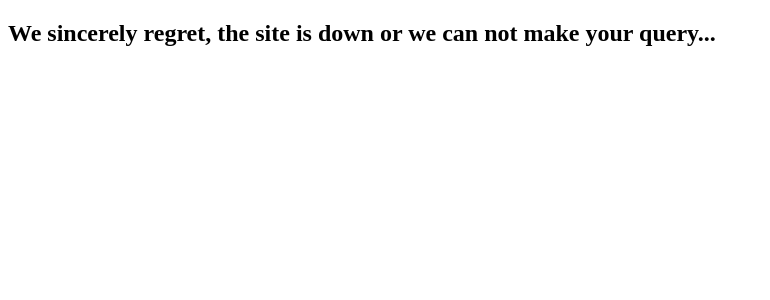
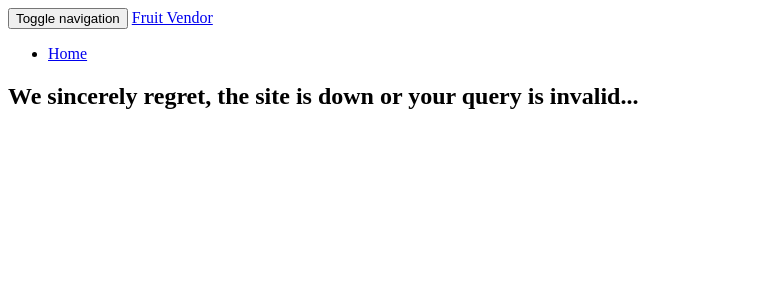
Before and after one commit to Timoh97/FruitVending, a Flask app: template app/templates/error.html in a window 1280 px wide. Shown: the top 300 px of the page, without its empty margins (0-770 px from the left). Run offline with Flask 2, Linux system fonts and the light colour scheme; the template is opened without the code that fills it, so the values that code supplies are empty; some libraries are stand-ins or nearby versions.

Commit message:
set navbar in fruit vendor

```diff
--- a/app/main/views.py
+++ b/app/main/views.py
@@ -3,6 +3,6 @@
 
 @main.route('/')
 def index():
-    title=''
-    subject='applicationdevelopment'
-    return render_template("index.html",name=title,subject=subject)
+    title='OnlineFruits'
+    subject='application development'
+    return render_template("index.html")
--- a/app/templates/base.html
+++ b/app/templates/base.html
@@ -1,5 +1,23 @@
 {% extends 'bootstrap/base.html'%}
-{%block navbar%}
-{%endblock%}
-{%block content%}
-{%endblock%}
+<!DOCTYPE html>
+<html>
+    <head>
+        <meta charset="utf-8">
+        {% if title %}
+        <title> {{ title }}</title>
+        {% else %}
+        <title> Fruit Vendor </title>
+        {% endif %}
+    </head>
+    <body>
+        <!-- Navbar block  -->
+        {% block navbar %}
+        {% include 'navbar.html' %}
+        {% endblock %}
+        <!-- Content block -->
+
+        {% block content %}
+
+        {% endblock%}
+    </body>
+</html>
--- a/app/templates/error.html
+++ b/app/templates/error.html
@@ -2,6 +2,6 @@
 
 {%extends 'base.html'%}
 
-{%block content%}
-<h2 class="text-center">We sincerely regret, the site is down or we can not make your query...</h2>
-{%endblock%}
+{% block content %}
+<h2 class="text-center">We sincerely regret, the site is down or your query is invalid...</h2>
+{% endblock %}
--- a/app/templates/navbar.html
+++ b/app/templates/navbar.html
@@ -0,0 +1,18 @@
+<div class="navbar navbar-inverse" role="navigation">
+    <div class="container-fluid">
+        <div class="navbar-header">
+            <button type="button" class="navbar-toggle" data-toggle="collapse" data-target=".navbar-collapse">
+              <span class="sr-only">Toggle navigation</span>
+              <span class="icon-bar"></span>
+              <span class="icon-bar"></span>
+              <span class="icon-bar"></span>
+            </button>
+            <a class="navbar-brand" href="/"> Fruit Vendor </a>
+        </div>
+        <div class="navbar-collapse collapse">
+            <ul class="nav navbar-nav">
+                <li><a href="/">Home</a></li>
+        </div>
+
+    </div>
+</div>
```
Also changed, not shown: app/templates/index.html (+4 -3 lines), config.py (+13 -9 lines).
